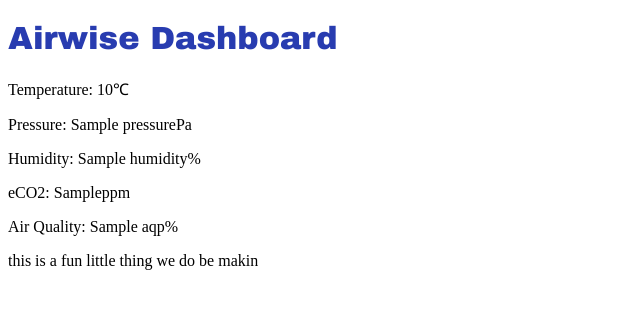
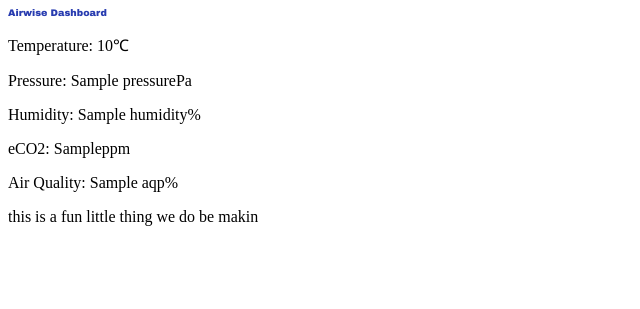
Before and after one commit to Team-AIRWISE/AIRWISE, a Flask app: template templates/airwise.html in a window 1280 px wide. Shown: the top 309 px of the page, without its empty margins (0-640 px from the left). Run offline with Flask 3, Linux system fonts and the light colour scheme; the template is opened without the code that fills it: most values are stand-ins (such as "Sample title", 1, 10 or a date in 2020); parts of the project's set-up code (start-up, migrations or seed data) failed here and were passed over.

Commit message:
header size

```diff
--- a/static/style.css
+++ b/static/style.css
@@ -1,4 +1,5 @@
 h1{font-family: 'Arial Black', sans-serif;
+    font-size:60%;
     color: #283CB0;
 
 }
```
